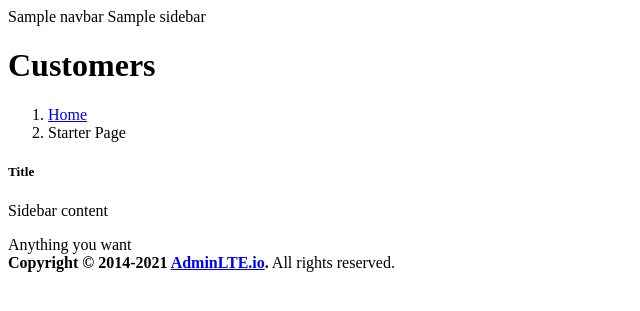
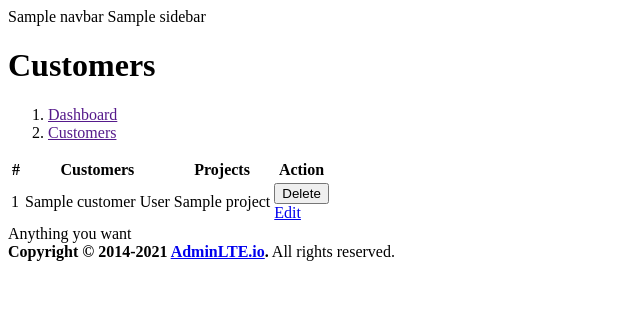
Before and after one commit to Svobodennn/PHP-CMS-Project, a PHP site: the page made by App/View/customer/index.php in a window 1280 px wide. Shown: the top 311 px of the page, without its empty margins (0-640 px from the left). Run offline with PHP 8.4, Linux system fonts and the light colour scheme; the template is opened without the code that fills it: most values are stand-ins (such as "Sample title", 1, 10 or a date in 2020); data that the repository does not hold is empty; some libraries are stand-ins or nearby versions.

Commit message:
Customer index page created

```diff
--- a/App/View/customer/index.php
+++ b/App/View/customer/index.php
@@ -10,7 +10,8 @@ scratch. This page gets rid of all links and provides the needed markup only.
     <title>AdminLTE 3 | Starter</title>
 
     <!-- Google Font: Source Sans Pro -->
-    <link rel="stylesheet" href="https://fonts.googleapis.com/css?family=Source+Sans+Pro:300,400,400i,700&display=fallback">
+    <link rel="stylesheet"
+          href="https://fonts.googleapis.com/css?family=Source+Sans+Pro:300,400,400i,700&display=fallback">
     <!-- Font Awesome Icons -->
     <link rel="stylesheet" href="<?= asset('plugins/fontawesome-free/css/all.min.css') ?>">
     <!-- Theme style -->
@@ -19,8 +20,8 @@ scratch. This page gets rid of all links and provides the needed markup only.
 <body class="hold-transition sidebar-mini">
 <div class="wrapper">
 
-    <?=$data['navbar']?>
-    <?=$data['sidebar']?>
+    <?= $data['navbar'] ?>
+    <?= $data['sidebar'] ?>
     <!-- Content Wrapper. Contains page content -->
     <div class="content-wrapper">
         <!-- Content Header (Page header) -->
@@ -32,19 +33,52 @@ scratch. This page gets rid of all links and provides the needed markup only.
                     </div><!-- /.col -->
                     <div class="col-sm-6">
                         <ol class="breadcrumb float-sm-right">
-                            <li class="breadcrumb-item"><a href="#">Home</a></li>
-                            <li class="breadcrumb-item active">Starter Page</li>
+                            <li class="breadcrumb-item"><a href="<?= _link('/') ?>">Dashboard</a></li>
+                            <li class="breadcrumb-item active"><a href="<?= _link('customer') ?>">Customers</a></li>
                         </ol>
                     </div><!-- /.col -->
                 </div><!-- /.row -->
             </div><!-- /.container-fluid -->
         </div>
         <!-- /.content-header -->
+        <!-- Main content -->
 
-        <!-- Main content -->
         <div class="content">
             <div class="container-fluid">
                 <div class="row">
+                    <table class="table table-bordered">
+                        <thead>
+                        <tr>
+                            <th style="width: 10px">#</th>
+                            <th>Customers</th>
+                            <th>Projects</th>
+                            <th style="width: 40px">Action</th>
+                        </tr>
+                        </thead>
+                        <tbody>
+                        <?php $count=1; foreach ($data['customers'] as $key => $value): ?>
+                            <tr id="row_<?= $value['id'] ?>">
+                                <td><?= $count++ ?></td>
+                                <td><?= $value['name'] . ' ' . $value['surname'] ?></td>
+                                <td>
+                                    <?php foreach ($data['projects'] as $project): ?>
+                                        <div class="progress progress-xs">
+                                            <?= $project['name'] ?> <div class="progress-bar progress-bar-danger" style="width: 55%"></div>
+                                        </div>
+                                    <?php endforeach; ?>
+                                </td>
+                                <td>
+                                    <div class="btn-group btn-group-sm">
+                                        <button class="btn btn-sm btn-danger" onclick="removeCustomer(<?= $value['id'] ?>)">Delete</button>
+                                        <a href="<?= _link('customer/edit/').$value['id'] ?>" class="btn btn-sm btn-warning">Edit</a>
+                                    </div>
+                                </td>
+                            </tr>
+                        <?php endforeach; ?>
+
+
+                        </tbody>
+                    </table>
                 </div>
                 <!-- /.row -->
             </div><!-- /.container-fluid -->
@@ -53,15 +87,6 @@ scratch. This page gets rid of all links and provides the needed markup only.
     </div>
     <!-- /.content-wrapper -->
 
-    <!-- Control Sidebar -->
-    <aside class="control-sidebar control-sidebar-dark">
-        <!-- Control sidebar content goes here -->
-        <div class="p-3">
-            <h5>Title</h5>
-            <p>Sidebar content</p>
-        </div>
-    </aside>
-    <!-- /.control-sidebar -->
 
     <!-- Main Footer -->
     <footer class="main-footer">
@@ -83,5 +108,39 @@ scratch. This page gets rid of all links and provides the needed markup only.
 <script src="<?= asset('plugins/bootstrap/js/bootstrap.bundle.min.js') ?>"></script>
 <!-- AdminLTE App -->
 <script src="<?= asset('js/adminlte.min.js') ?>"></script>
+
+<!--axios-->
+<script src="https://cdnjs.cloudflare.com/ajax/libs/axios/1.6.0/axios.min.js"
+        integrity="sha512-WrdC3CE9vf1nBf58JHepuWT4x24uTacky9fuzw2g/3L9JkihgwZ6Cfv+JGTtNyosOhEmttMtEZ6H3qJWfI7gIQ=="
+        crossorigin="anonymous" referrerpolicy="no-referrer"></script>
+<!--sweetalert-->
+<script src="<?= asset('plugins/sweetalert2/sweetalert2.all.js') ?>"></script>
+
+<script>
+
+
+
+    function removeCustomer(id){
+        let customerId = id;
+
+        let formData = new FormData();
+        formData.append('customerId', customerId);
+
+        axios.post('<?= _link('customer/remove') ?>', formData)
+            .then(res => {
+                if (res.data.removed){
+                    document.getElementById('row_'+res.data.removed).remove()
+                }
+                Swal.fire(
+                    res.data.title,
+                    res.data.msg,
+                    res.data.status
+                )
+            }).catch(err => {
+            console.log(err)
+        })
+    }
+</script>
+
 </body>
 </html>
```
